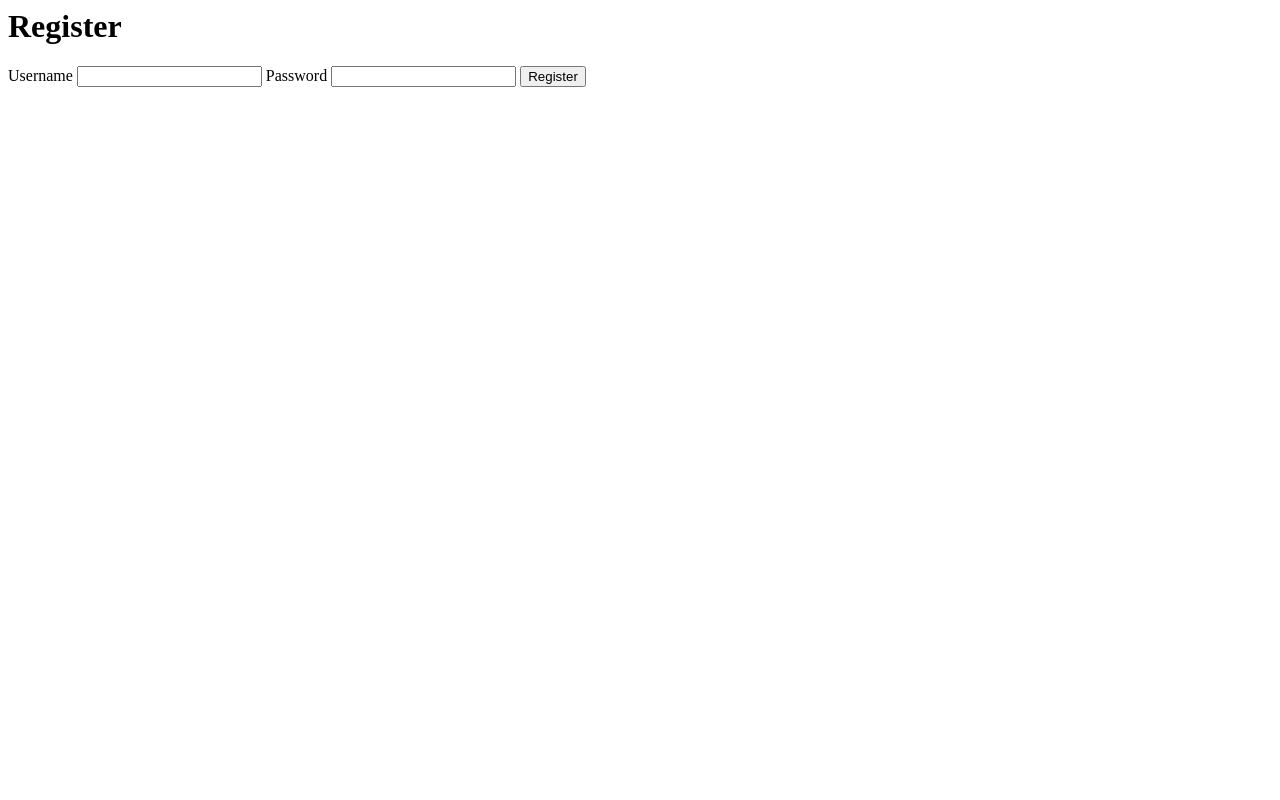
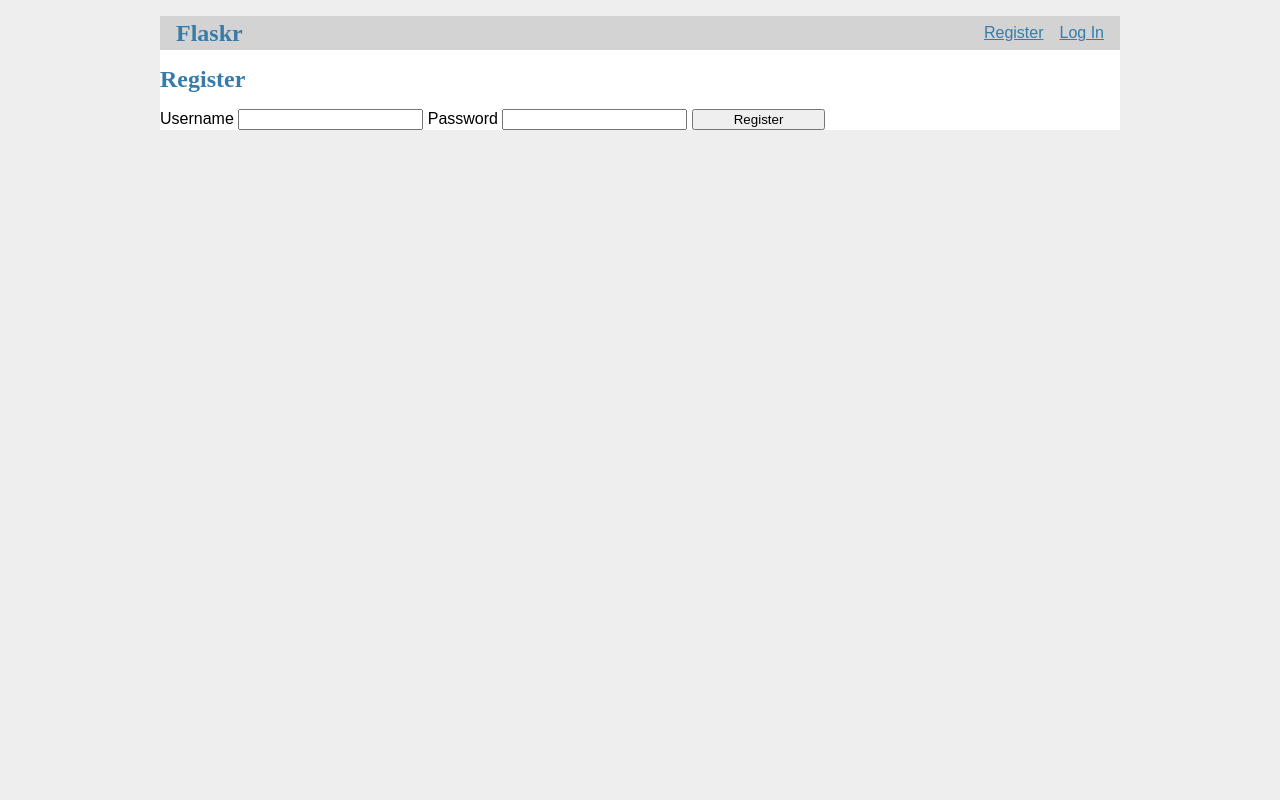
Before and after one commit to annalee3635-a11y/predictor, a Flask app: template templates/auth/register.html in a window 1280 px wide. Run offline with Flask 3, Linux system fonts and the light colour scheme; the template is opened without the code that fills it, so the values that code supplies are empty.

Commit message:
adding more tutorial stuff for auth

```diff
--- /dev/null
+++ b/static/style.css
@@ -0,0 +1,71 @@
+html {
+  font-family: sans-serif;
+  background: #eee;
+  padding: 1rem;
+}
+
+body {
+  max-width: 960px;
+  margin: 0 auto;
+  background: white;
+}
+
+h1, h2, h3, h4, h5, h6 {
+  font-family: serif;
+  color: #377ba8;
+  margin: 1rem 0;
+}
+
+a {
+  color: #377ba8;
+}
+
+hr {
+  border: none;
+  border-top: 1px solid lightgray;
+}
+
+nav {
+  background: lightgray;
+  display: flex;
+  align-items: center;
+  padding: 0 0.5rem;
+}
+
+nav h1 {
+  flex: auto;
+  margin: 0;
+}
+
+nav h1 a {
+  text-decoration: none;
+  padding: 0.25rem 0.5rem;
+}
+
+nav ul  {
+  display: flex;
+  list-style: none;
+  margin: 0;
+  padding: 0;
+}
+
+nav ul li a, nav ul li span, header .action {
+  display: block;
+  padding: 0.5rem;
+}
+
+.flash {
+  margin: 1em 0;
+  padding: 1em;
+  background: #cae6f6;
+  border: 1px solid #377ba8;
+}
+
+input.danger {
+  color: #cc2f2e;
+}
+
+input[type=submit] {
+  align-self: start;
+  min-width: 10em;
+}
--- a/templates/auth/login.html
+++ b/templates/auth/login.html
@@ -1,3 +1,5 @@
+{% extends 'base.html' %}
+
 {% block header %}
   <h1>{% block title %}Log In{% endblock %}</h1>
 {% endblock %}
--- a/templates/auth/register.html
+++ b/templates/auth/register.html
@@ -1,3 +1,5 @@
+{% extends 'base.html' %}
+
 {% block header %}
   <h1>{% block title %}Register{% endblock %}</h1>
 {% endblock %}
--- /dev/null
+++ b/templates/base.html
@@ -0,0 +1,24 @@
+<!doctype html>
+<title>{% block title %}{% endblock %} - Flaskr</title>
+<link rel="stylesheet" href="{{ url_for('static', filename='style.css') }}">
+<nav>
+  <h1><a href="{{ url_for('index') }}">Flaskr</a></h1>
+  <ul>
+    {% if g.user %}
+      <li><span>{{ g.user['username'] }}</span>
+      <li><a href="{{ url_for('auth.logout') }}">Log Out</a>
+    {% else %}
+      <li><a href="{{ url_for('auth.register') }}">Register</a>
+      <li><a href="{{ url_for('auth.login') }}">Log In</a>
+    {% endif %}
+  </ul>
+</nav>
+<section class="content">
+  <header>
+    {% block header %}{% endblock %}
+  </header>
+  {% for message in get_flashed_messages() %}
+    <div class="flash">{{ message }}</div>
+  {% endfor %}
+  {% block content %}{% endblock %}
+</section>
```
